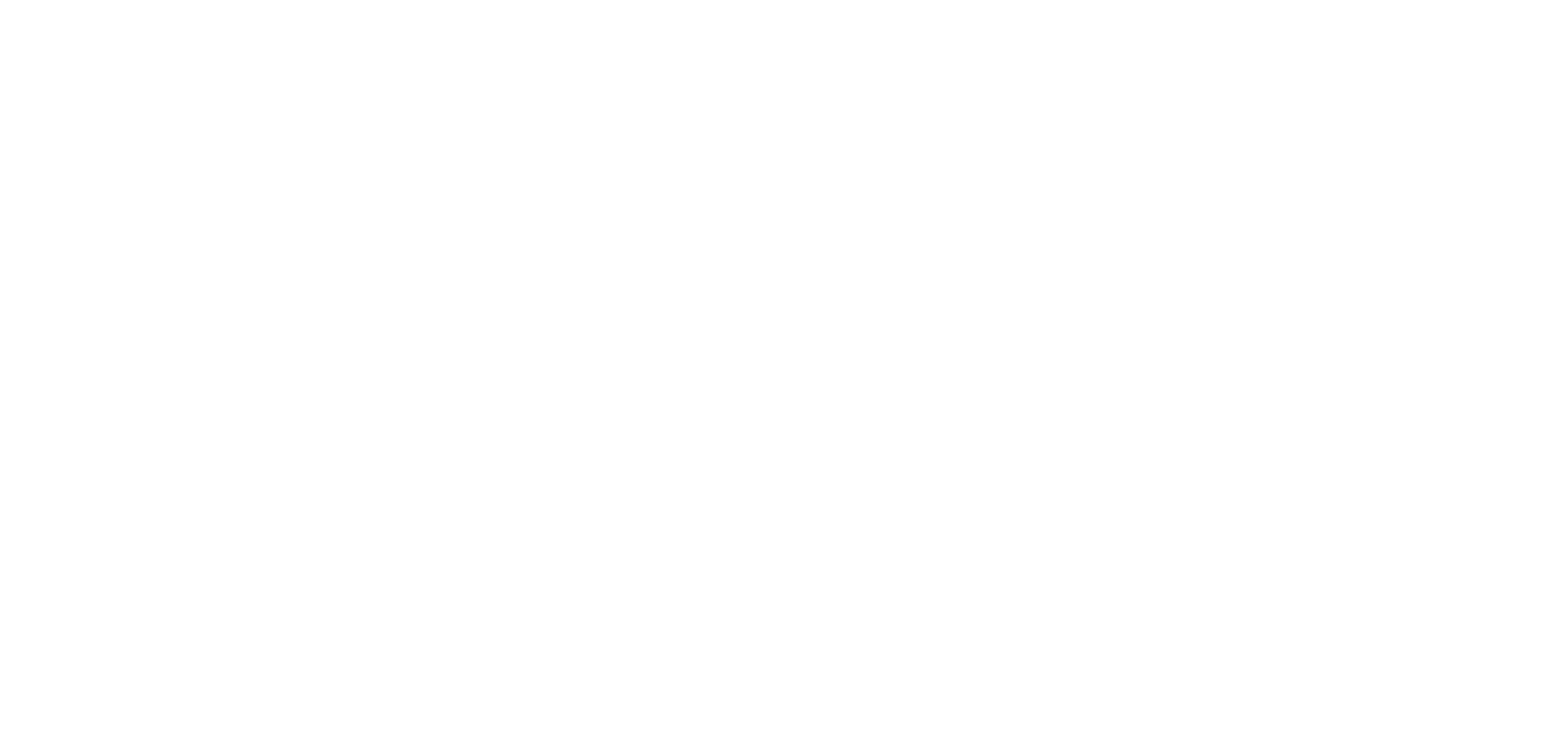
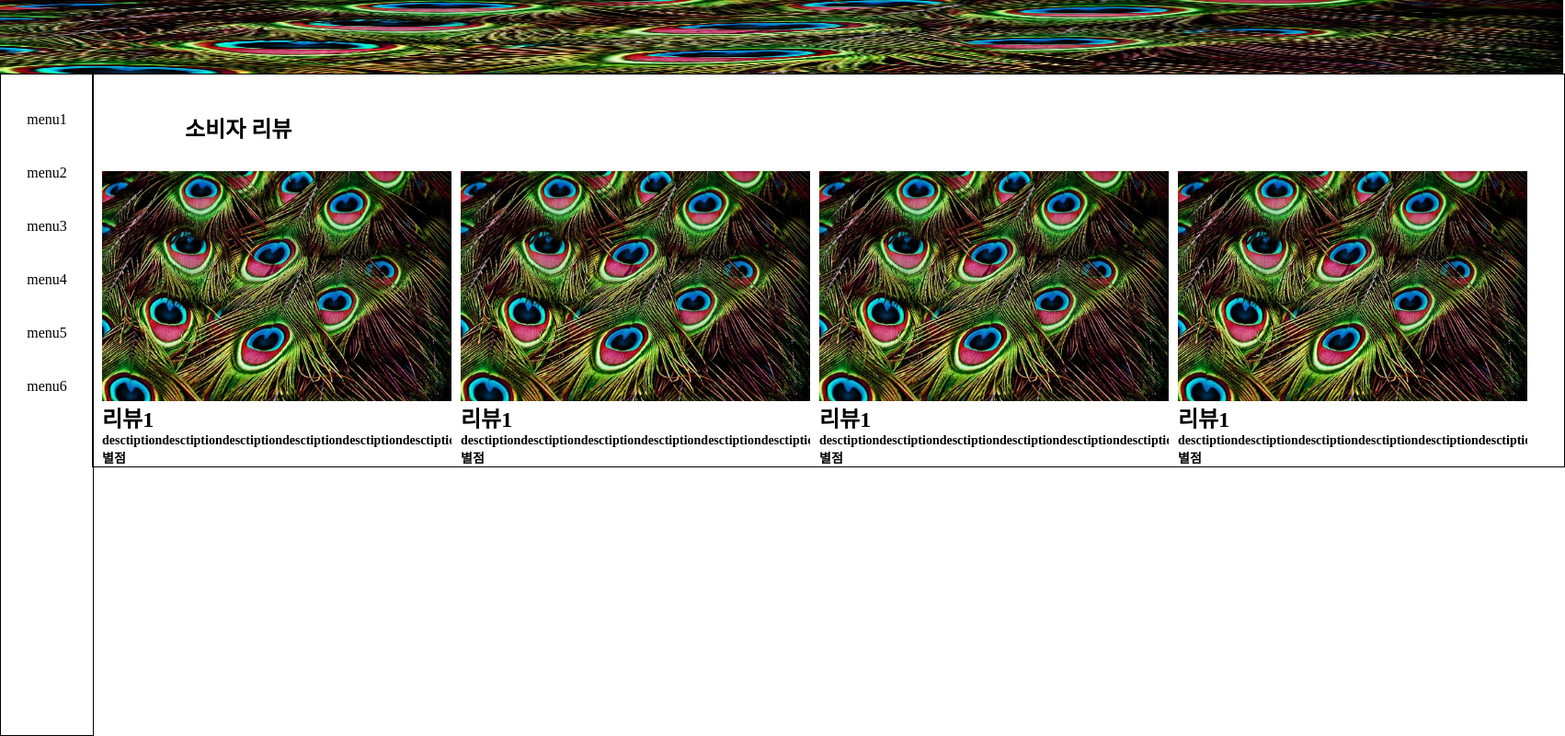
Before and after one commit to DottJs/pjAllNew, a website: page view/loginView.html in a window 1280 px wide. Shown: the whole page at 92% size, 1702 px wide, since content can reach past the window. Drawn offline with Linux system fonts and the light colour scheme.

Commit message:
login html 작업
html css

```diff
--- a/view/loginView.css
+++ b/view/loginView.css
@@ -6,11 +6,97 @@
 
 a{
     text-decoration: none;
+    color: black;
 }
 
 li{
     list-style:none
 }
-
+body{
+    font-size: 0;
+}
 
 /* My CSS */
+
+header>div.logoTop{
+    width: 1700px;
+}
+header>div.logoTop>img{
+    width: 100%;
+    height: 80px;
+
+}
+
+/* Nav */
+
+section.navSection>nav{
+    width: 100px;
+    border: 1px solid black;
+    position: fixed;
+    top: 80px;
+    left: 0;
+    bottom: 0;
+    z-index: 100;
+
+}
+section.navSection>nav>ul{
+    margin: 20px 0 0 0;
+    text-align: center;
+}
+section.navSection>nav>ul>li{
+    display: inline-block;
+    padding: 20px;
+    font-size: 16px;
+}
+
+/* Contents*/
+
+section.conTentsWapper{
+    margin: 0 0 0 100px;
+    border: 1px solid black;
+    width: 1600px;
+    vertical-align: top;
+    font-size: 0;
+}
+section.conTentsWapper>div.conTents{
+    vertical-align: top;
+    font-size: 0;
+}
+section.conTentsWapper>div.conTents>ul.personReview{
+    text-align: left;
+    background-color: #fff;
+}
+section.conTentsWapper>div.conTents>h1{
+    font-size: 24px;
+    margin: 10px 0 0 100px;
+    padding: 30px 0 10px 0;
+}
+section.conTentsWapper>div.conTents>ul.personReview>li{
+    display: inline-block;
+    width: 380px;
+    margin: 20px 0 0 10px;
+    vertical-align: top;
+    overflow: hidden;
+}
+section.conTentsWapper>div.conTents>ul.personReview>li:hover{
+    opacity: 0.8;
+}
+
+section.conTentsWapper>div.conTents>ul.personReview>li>a>div.texter{
+    text-align: left;
+}
+section.conTentsWapper>div.conTents>ul.personReview>li>a>div>img{
+    width: 380px;
+}
+section.conTentsWapper>div.conTents>ul.personReview>li>a>div>p.textTitle{
+    font-size:24px;
+    font-weight: bold;
+}
+section.conTentsWapper>div.conTents>ul.personReview>li>a>div>p.reviewStar{
+    font-size:14px;
+    font-weight: bold;
+}
+section.conTentsWapper>div.conTents>ul.personReview>li>a>div>p.desctiption{
+    font-size:14px;
+    font-weight: bold;
+}
--- a/view/loginView.html
+++ b/view/loginView.html
@@ -5,14 +5,83 @@
     <meta name="viewport" content="width=device-width, initial-scale=1.0">
     <meta http-equiv="X-UA-Compatible" content="ie=edge">
     <title>AllNew</title>
+    <link rel="stylesheet" href="loginView.css">
 </head>
 <body>
 
     <header>
-        <div>
-
+        <div class="logoTop">
+            <img src="main.jpg" alt="logoTop">
         </div>
     </header>
 
+    <section class="navSection">
+        <nav>
+            <ul>
+                <li><a href="">menu1</a></li>
+                <li><a href="">menu2</a></li>
+                <li><a href="">menu3</a></li>
+                <li><a href="">menu4</a></li>
+                <li><a href="">menu5</a></li>
+                <li><a href="">menu6</a></li>
+            </ul>
+        </nav>
+    </section>
+    <section class="conTentsWapper">
+        <div class="conTents">
+            <!-- 4단 가로, 좌측 정렬 -->
+            <h1>소비자 리뷰</h1>
+            <ul class="personReview">
+                <li>
+                    <a href="">
+                        <div>
+                            <img src="main.jpg" alt="리뷰1">
+                        </div>
+                        <div class="texter">
+                            <p class="textTitle">리뷰1</p>
+                            <p class="desctiption">desctiptiondesctiptiondesctiptiondesctiptiondesctiptiondesctiptiondesctiptiondesctiptiondesctiptiondesctiption</p>
+                            <p class="reviewStar">별점</p>
+                        </div>
+                    </a>
+                </li>
+                <li>
+                    <a href="">
+                        <div>
+                            <img src="main.jpg" alt="리뷰1">
+                        </div>
+                        <div class="texter">
+                            <p class="textTitle">리뷰1</p>
+                            <p class="desctiption">desctiptiondesctiptiondesctiptiondesctiptiondesctiptiondesctiptiondesctiptiondesctiptiondesctiptiondesctiption</p>
+                            <p class="reviewStar">별점</p>
+                        </div>
+                    </a>
+                </li>
+                <li>
+                    <a href="">
+                        <div>
+                            <img src="main.jpg" alt="리뷰1">
+                        </div>
+                        <div class="texter">
+                            <p class="textTitle">리뷰1</p>
+                            <p class="desctiption">desctiptiondesctiptiondesctiptiondesctiptiondesctiptiondesctiptiondesctiptiondesctiptiondesctiptiondesctiption</p>
+                            <p class="reviewStar">별점</p>
+                        </div>
+                    </a>
+                </li>
+                <li>
+                    <a href="">
+                        <div>
+                            <img src="main.jpg" alt="리뷰1">
+                        </div>
+                        <div class="texter">
+                            <p class="textTitle">리뷰1</p>
+                            <p class="desctiption">desctiptiondesctiptiondesctiptiondesctiptiondesctiptiondesctiptiondesctiptiondesctiptiondesctiptiondesctiption</p>
+                            <p class="reviewStar">별점</p>
+                        </div>
+                    </a>
+                </li>
+            </ul>
+        </div>
+    </section>
 </body>
 </html>
```
Also changed, not shown: view/main.jpg (added).
